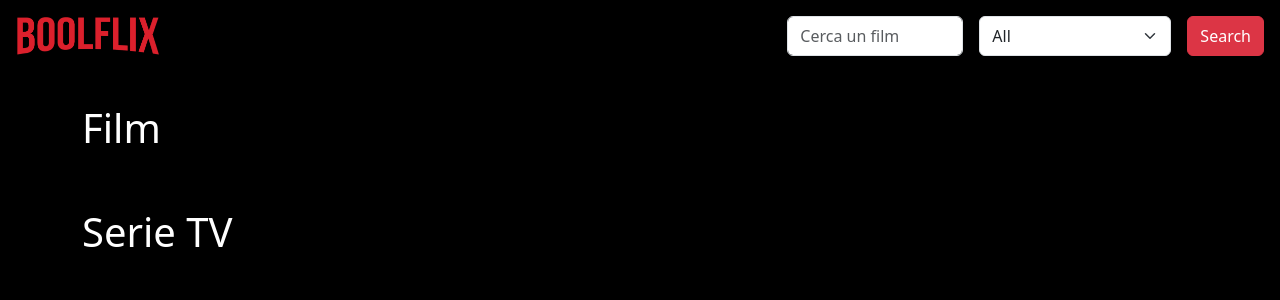
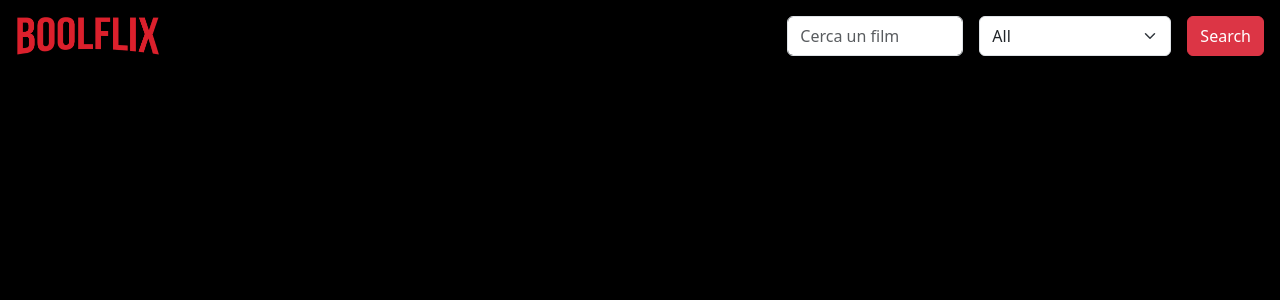
Before and after one commit to Alematri/vite-boolflix, a Vue app: page / in a window 1280 px wide. Shown: the top 300 px of the page. Built offline with nearby package versions, Linux system fonts and the light colour scheme.

Commit message:
[FIX] Hide wrapper if movie or tv array are empty

```diff
--- a/src/App.vue
+++ b/src/App.vue
@@ -8,11 +8,13 @@
   name: 'App',
   components:{
     Header,
-    Wrapper
+    Wrapper,
   },
   data(){
     return{
-      store
+      store,
+      displayMovie: false,
+      displayTv: false
     }
   },
   methods:{
@@ -20,8 +22,15 @@
       axios.get(store.apiUrl + type, {
         params: store.apiParams
       })
-        .then(res => {
+      .then((res) => {
           store[type] = res.data.results;
+          if (res.data.results && res.data.results.length > 0) {
+            if (type === 'movie') {
+              this.displayMovie = true;
+            } else if (type === 'tv') {
+              this.displayTv = true;
+            }
+          }
         })
         .catch(err => {
           console.log(err);
@@ -41,9 +50,8 @@
 
 <template>
   <Header @startSearch="startSearch" />
-  <Wrapper title="Film" type="movie" />
-  <Wrapper title="Serie TV" type="tv" />
-  <CustomCards />
+  <Wrapper title="Film" type="movie" v-if="displayMovie" />
+  <Wrapper title="Serie TV" type="tv" v-if="displayTv" />
 </template>
 
 <style lang="scss">
--- a/src/assets/data/store.js
+++ b/src/assets/data/store.js
@@ -8,5 +8,7 @@ export const store = reactive({
     query: '',
   },
   movie: [],
-  tv: []
+  tv: [],
+  displayMovie: false,
+  displayTv: false,
 });
--- a/src/components/Wrapper.vue
+++ b/src/components/Wrapper.vue
@@ -22,7 +22,7 @@ export default{
 <template>
 
   <div class="container my-5">
-    <h1>{{ title }}</h1>
+    <h1 v-if="store[type].length > 0">{{ title }}</h1>
     <div class="row">
 
       <CustomCards
```
